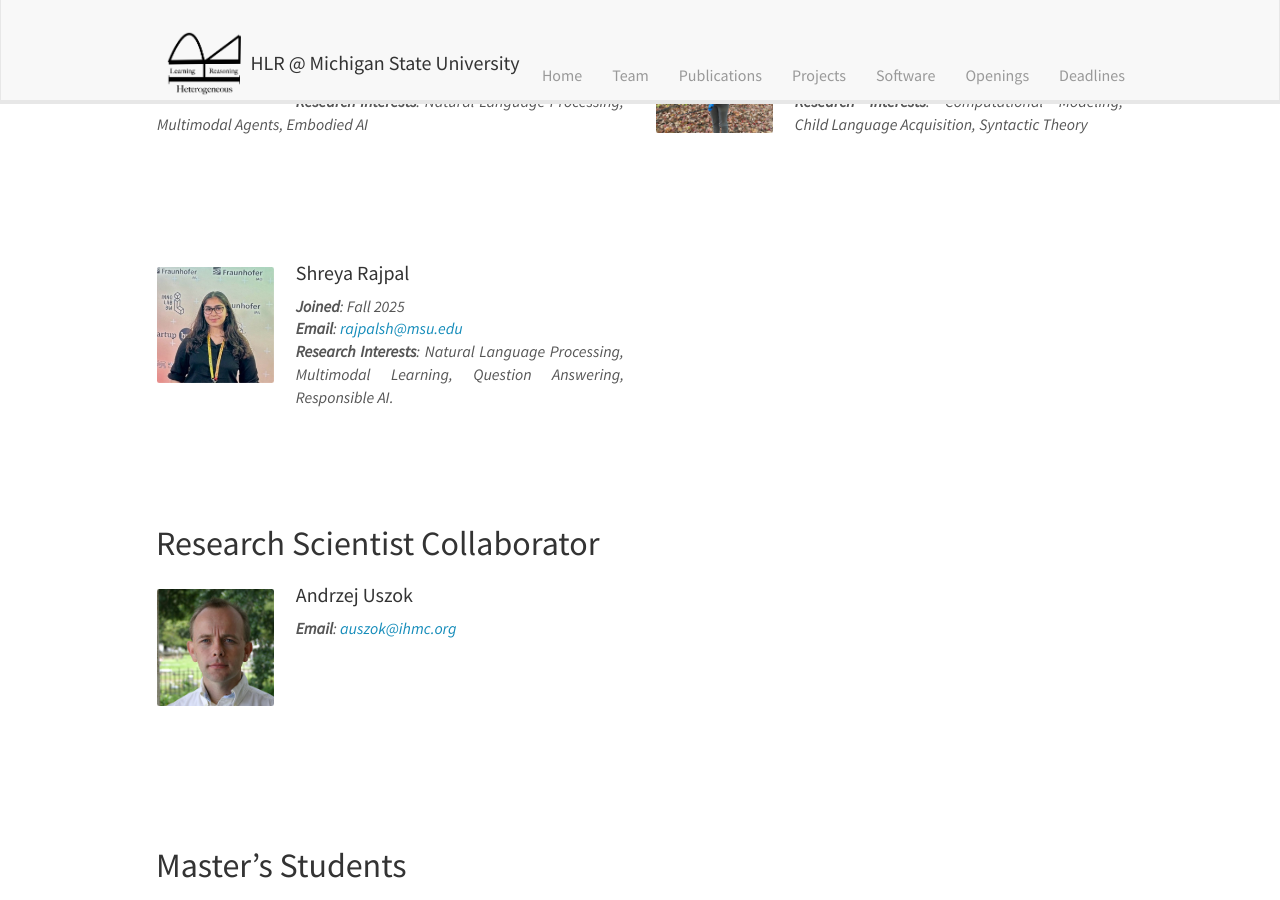
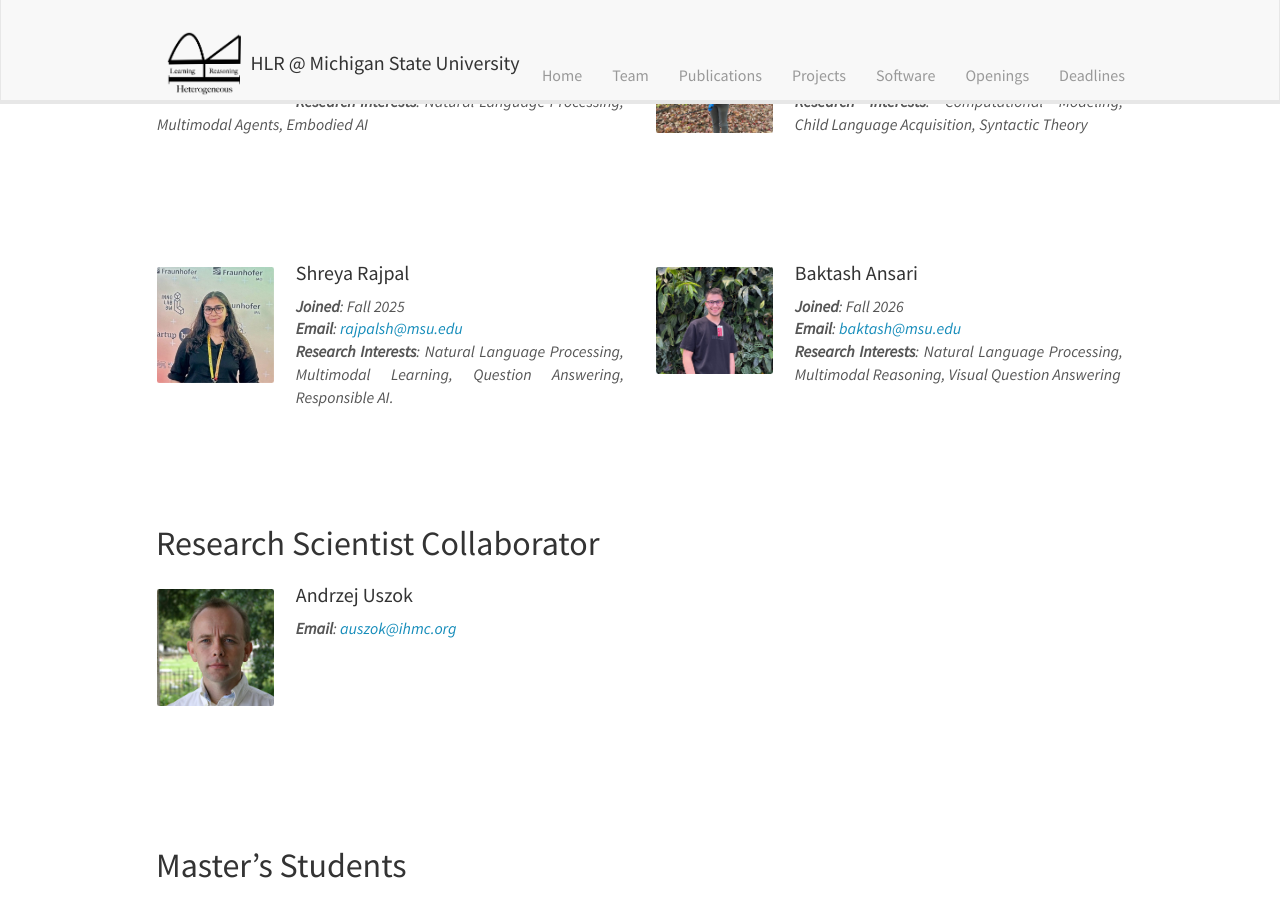
Before and after one commit to HLR/HLR.github.io, a Jekyll site: the page built from _pages/team.md, in a window 1280 px wide and 900 px high, scrolled down 1259 px. Built offline with Jekyll 4.4.1, drawn with Linux system fonts in a browser that asks for light colours; nearby versions of some CDN libraries.

Commit message:
Add Baktash Ansari to PhD students

```diff
--- a/_data/phd_students.yml
+++ b/_data/phd_students.yml
@@ -74,3 +74,10 @@
   email: rajpalsh@msu.edu
   webpage: /
   joined: Fall 2025
+
+- name: Baktash Ansari
+  photo: Baktash.jpg
+  research_interest: Natural Language Processing, Multimodal Reasoning, Visual Question Answering
+  email: baktash@msu.edu
+  webpage: https://baktashans.com
+  joined: Fall 2026
```
Also changed, not shown: images/profiles/Baktash.jpg (added).
